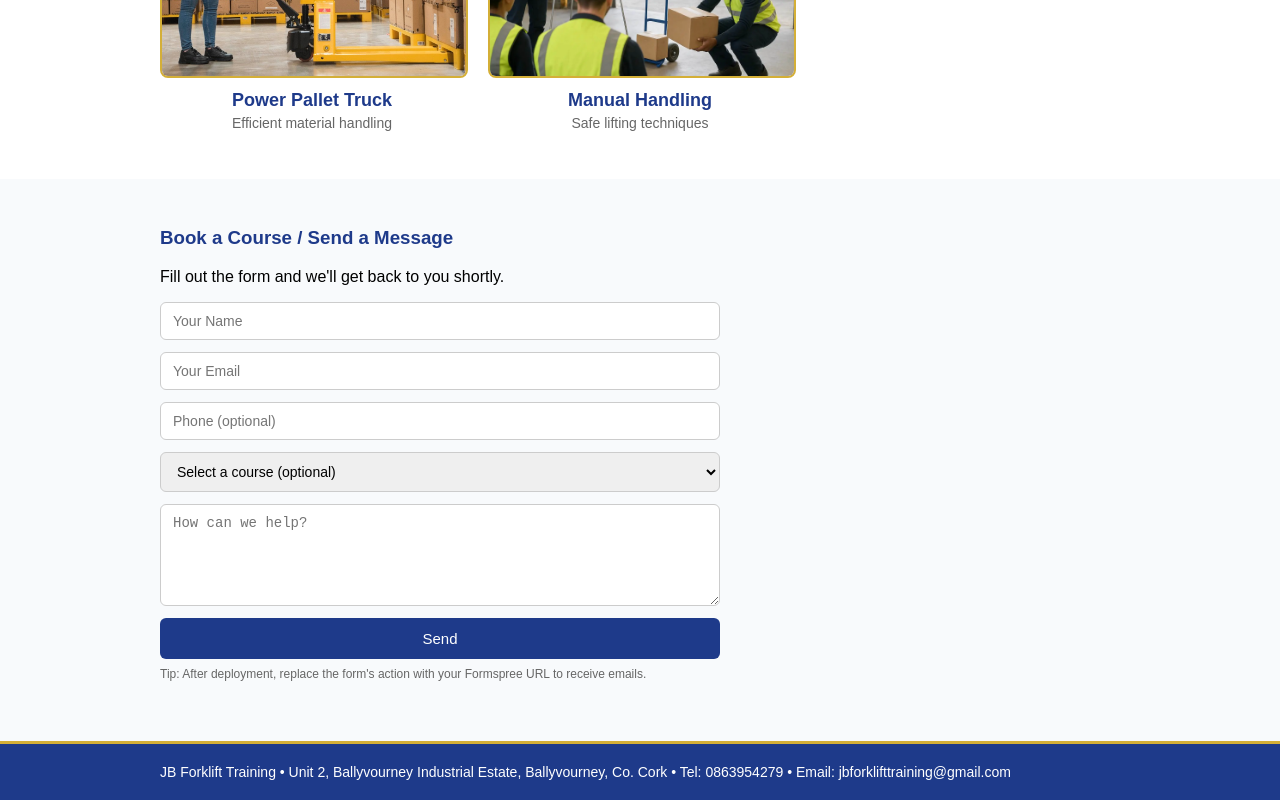
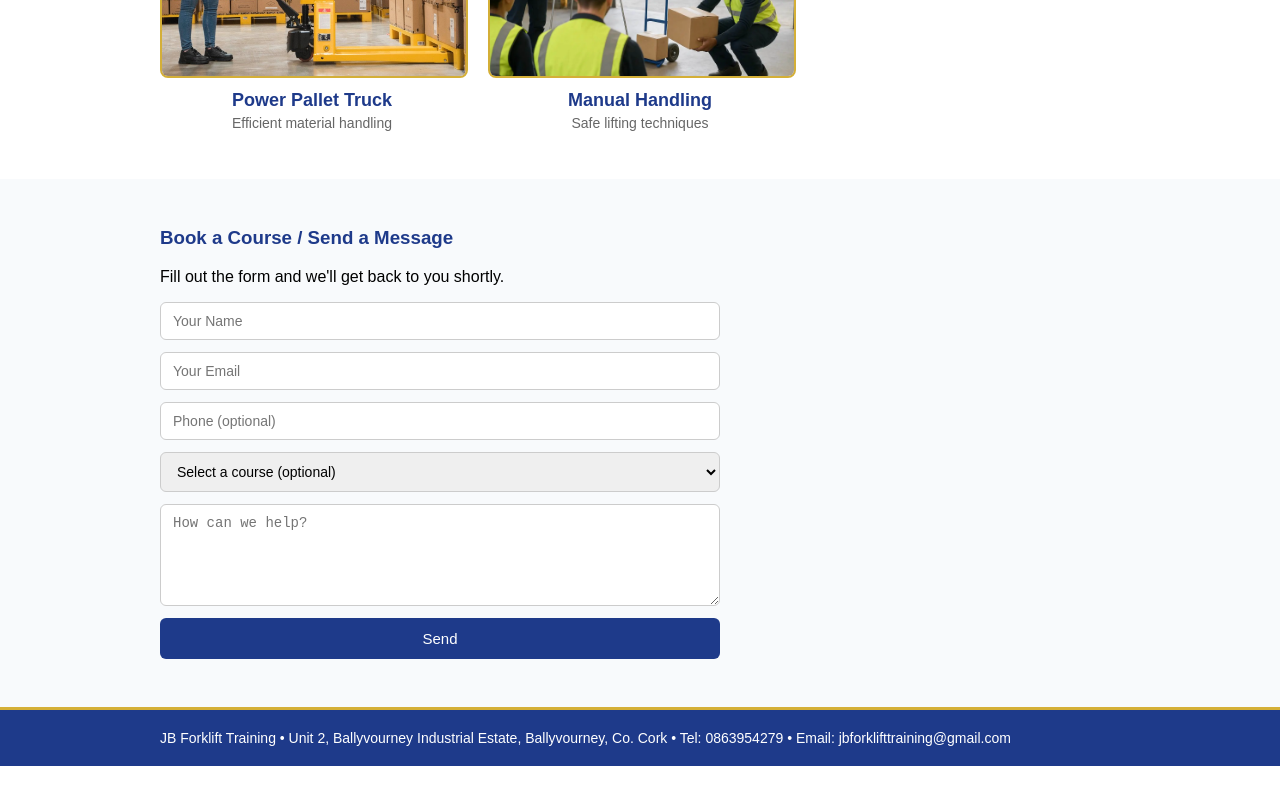
Before and after one commit to JBForks/jb-forklift-landing, a Next.js app: page / in a window 1280 px wide. Shown: the part 1845-2645 px from the top of the page. After the commit the page ends 2611 px from the top, so only its background shows below. Built offline with nearby package versions, Linux system fonts and the light colour scheme.

Commit message:
Update page.tsx

```diff
--- a/app/page.tsx
+++ b/app/page.tsx
@@ -251,7 +251,7 @@ export default function Home() {
           <p style={{ marginBottom: 16 }}>
             Fill out the form and we'll get back to you shortly.
           </p>
-          <form action="#" method="POST" style={{ display: 'grid', gap: 12, maxWidth: 560 }}>
+          <form action="https://formspree.io/f/mkgknnzn" method="POST" style={{ display: 'grid', gap: 12, maxWidth: 560 }}>
             <input name="name" placeholder="Your Name" required style={inputStyle} />
             <input name="email" type="email" placeholder="Your Email" required style={inputStyle} />
             <input name="phone" placeholder="Phone (optional)" style={inputStyle} />
@@ -266,9 +266,6 @@ export default function Home() {
             <textarea name="message" placeholder="How can we help?" rows={5} required style={inputStyle} />
             <button type="submit" style={buttonStyle}>Send</button>
           </form>
-          <p style={{ fontSize: 12, color: '#666', marginTop: 8 }}>
-            Tip: After deployment, replace the form's action with your Formspree URL to receive emails.
-          </p>
         </div>
       </section>
 
```
